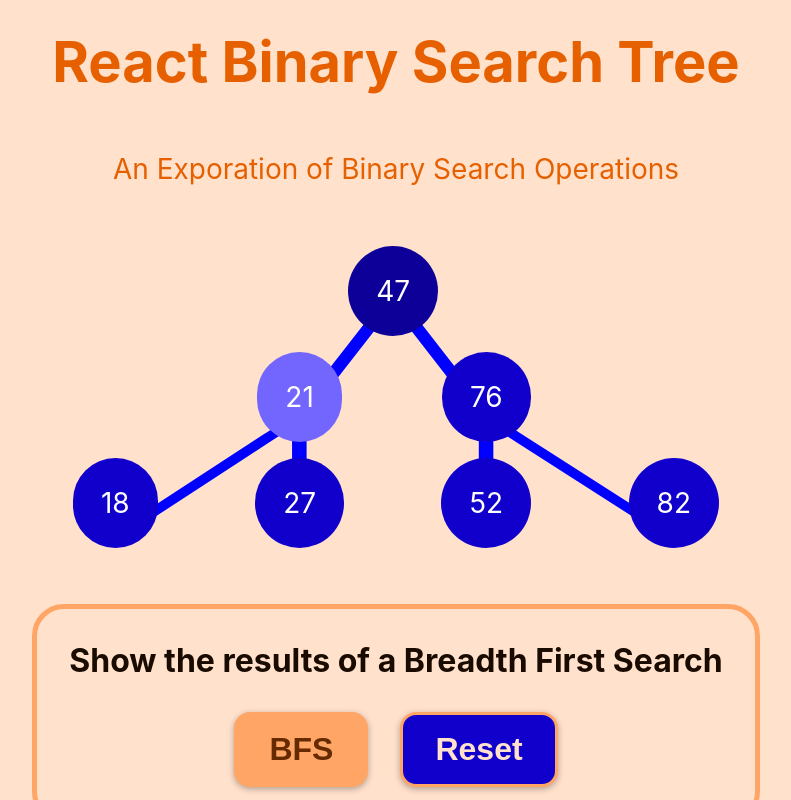
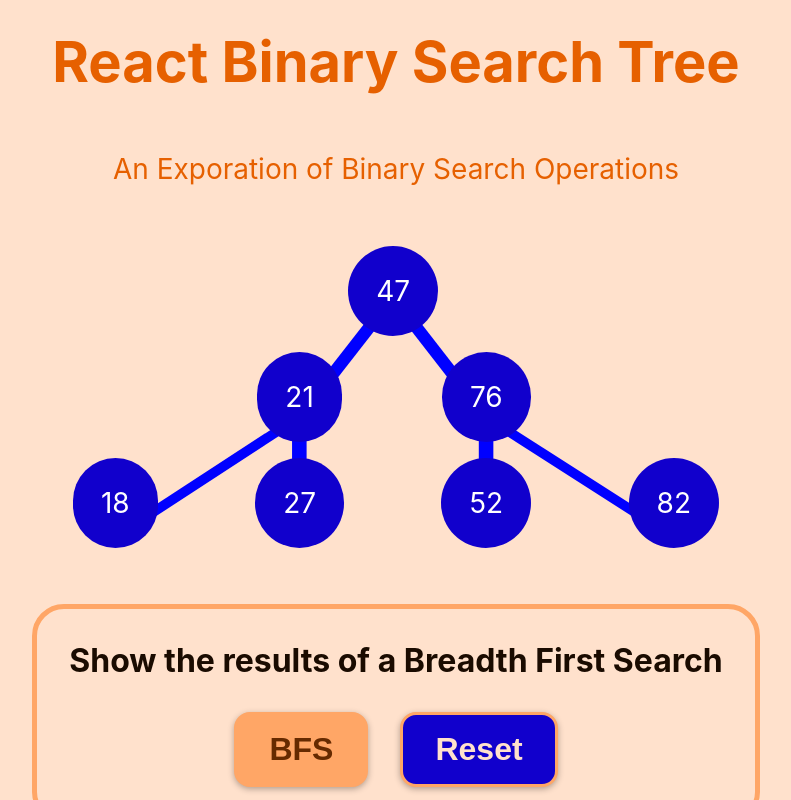
Before and after one commit to JasonToups/react-binary-search, a React (Vite) app: page / in a window 1280 px wide. Shown: the whole page, without its empty margins (244-1035 px from the left). Built offline with nearby package versions, Linux system fonts and the light colour scheme.

Commit message:
updates updateNodes

```diff
--- a/src/App.jsx
+++ b/src/App.jsx
@@ -151,16 +151,33 @@ function App() {
   };
 
   const updateNodes = (results) => {
-    if (results.length === 0) return;
-    const activeNode = results[0];
+    console.log('updateNodes called with:', results);
+
+    if (results.length === 0) {
+      console.log('No results, returning early');
+      return;
+    }
+
+    results.forEach((result) => {
+      const activeNode = result;
+      console.log('Active node:', activeNode);
+
       const activeNodeElement = document.querySelector(`p[data-value="${activeNode}"]`);
+      console.log('Found element:', activeNodeElement);
+
       if (activeNodeElement) {
+        console.log('Adding active class to:', activeNodeElement);
         activeNodeElement.classList.add('active');
+
         setTimeout(() => {
+          console.log('Removing active class and adding passive to:', activeNodeElement);
           activeNodeElement.classList.remove('active');
           activeNodeElement.classList.add('passive');
-      }, 1000);
+        }, 10000);
+      } else {
+        console.log('No element found for node:', activeNode);
       }
+    });
   };
 
   useEffect(() => {
@@ -218,12 +235,12 @@ function App() {
           {/* Tree nodes positioned on top */}
           <div className="binary-tree">
             <div>
-              <p ref={oneRef} className="passive" data-value="47">
+              <p ref={oneRef} data-value="47">
                 47
               </p>
             </div>
             <div>
-              <p ref={twoRef} className="active" data-value="21">
+              <p ref={twoRef} data-value="21">
                 21
               </p>
             </div>
```
Lines whose indentation alone changed are shown as unchanged.
